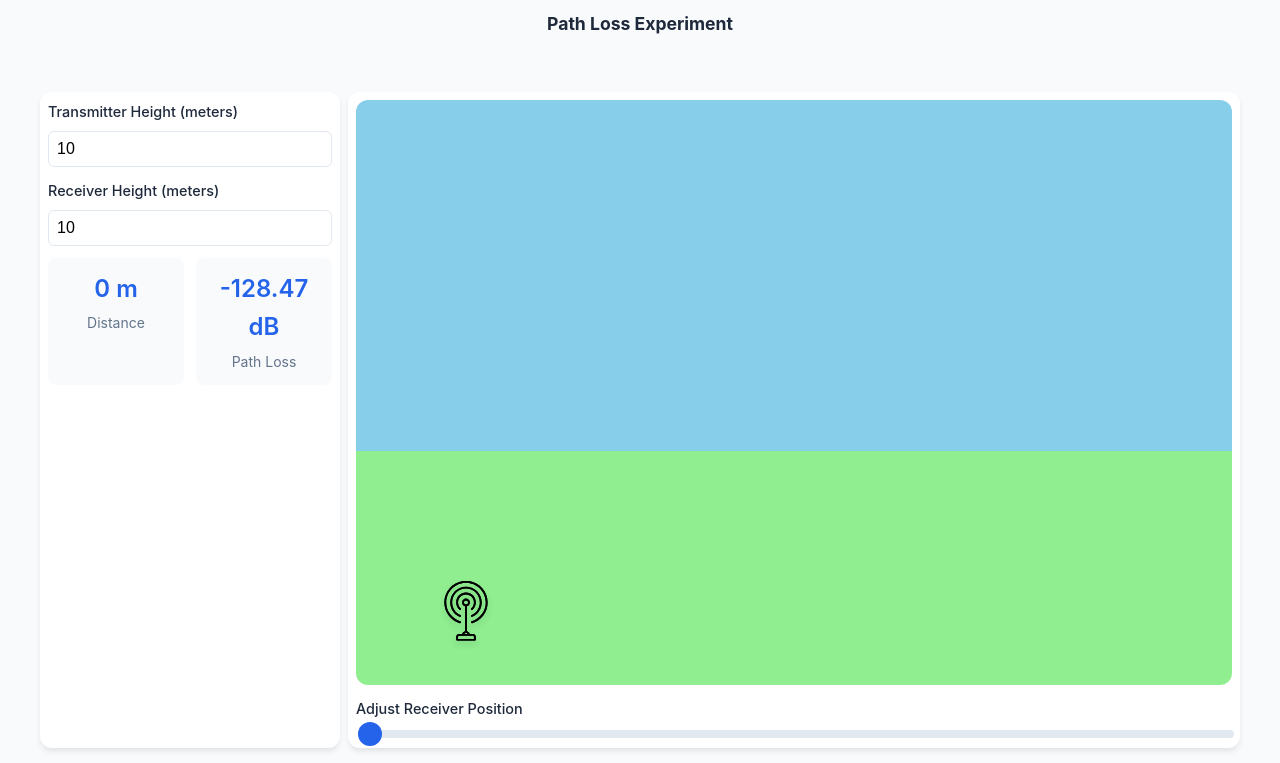
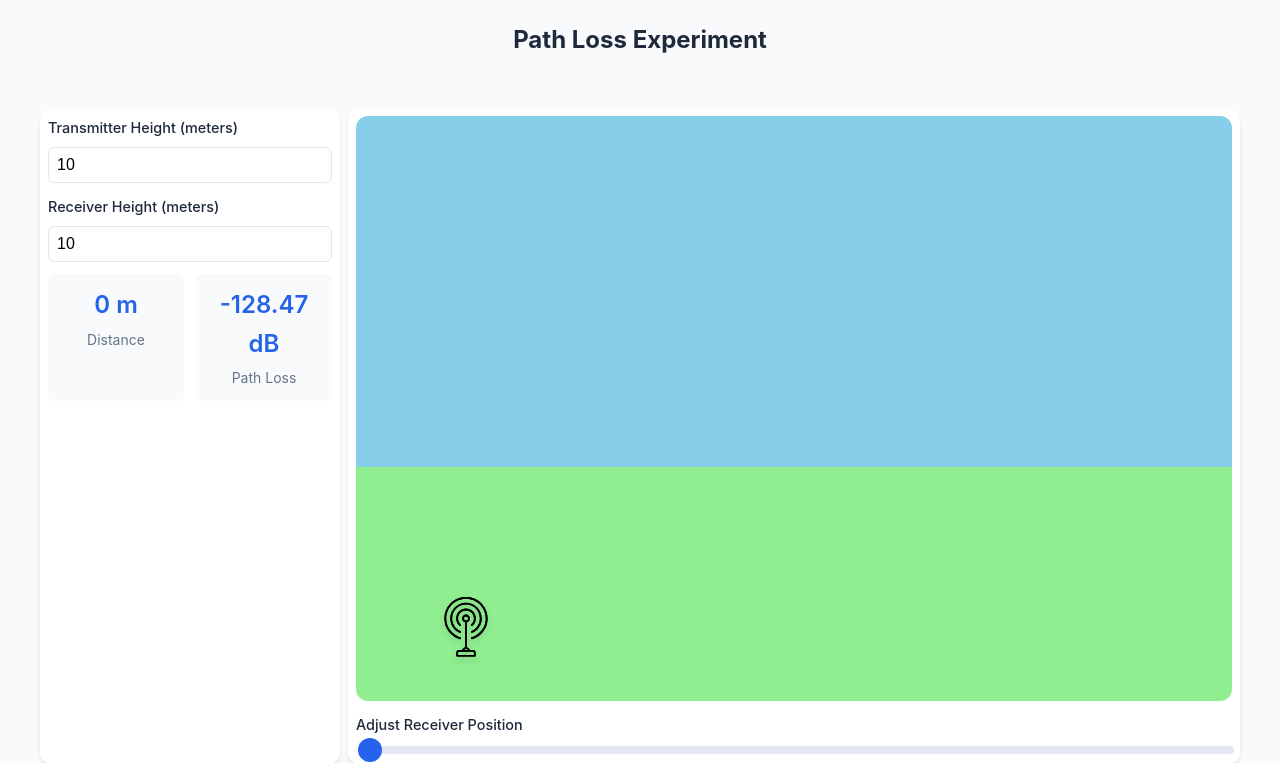
Before and after one commit to rishiveer773/Virtual-Labs, a Flask app: template templates/test_pathloss.html in a window 1280 px wide. Shown: the top 763 px of the page. Run offline with Flask 3, Linux system fonts and the light colour scheme; the template is opened without the code that fills it, so the values that code supplies are empty.

Commit message:
Minor changes made: adjusted the margin and font-size of the heading

```diff
--- a/templates/test_pathloss.html
+++ b/templates/test_pathloss.html
@@ -37,8 +37,8 @@
             grid-column: 1 / -1;
             text-align: center;
             color: var(--text-color);
-            font-size: 1.1rem; /* Reduced from 1.25rem */
-            margin: 0;
+            font-size: 1.5rem;
+            margin: 0 0.5 0.5rem 0;
             padding: 0.25rem 0;
             height: 1.5rem; /* Fixed height */
             line-height: 1.5rem;
```
